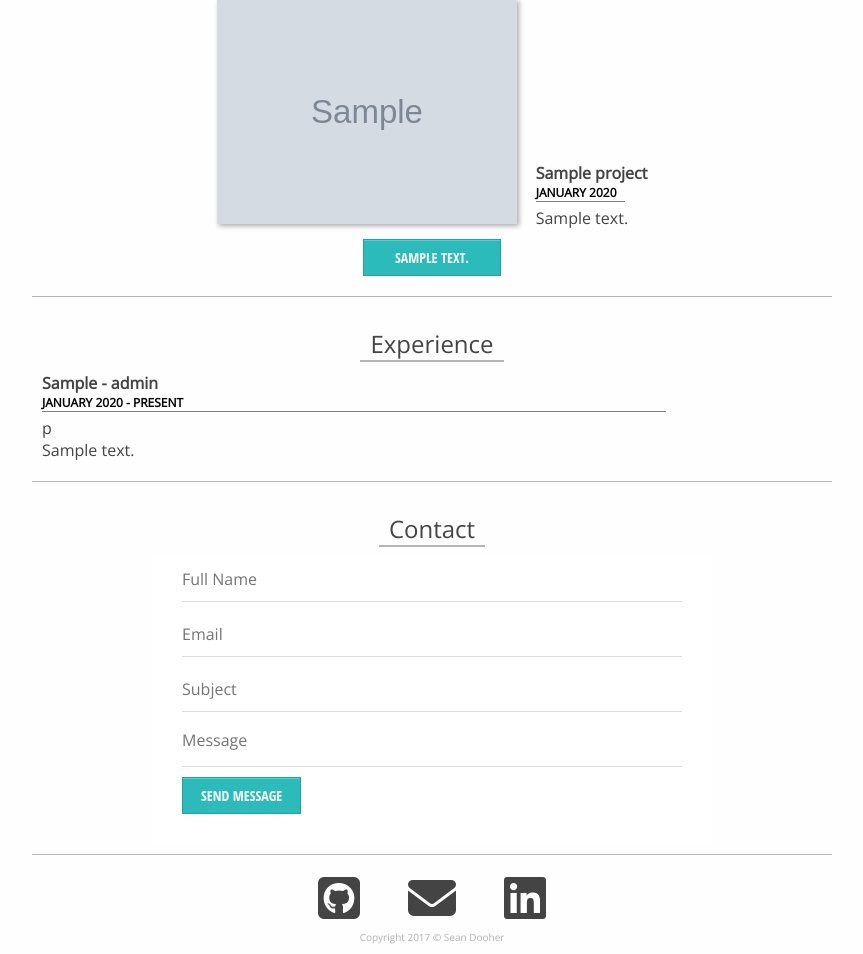
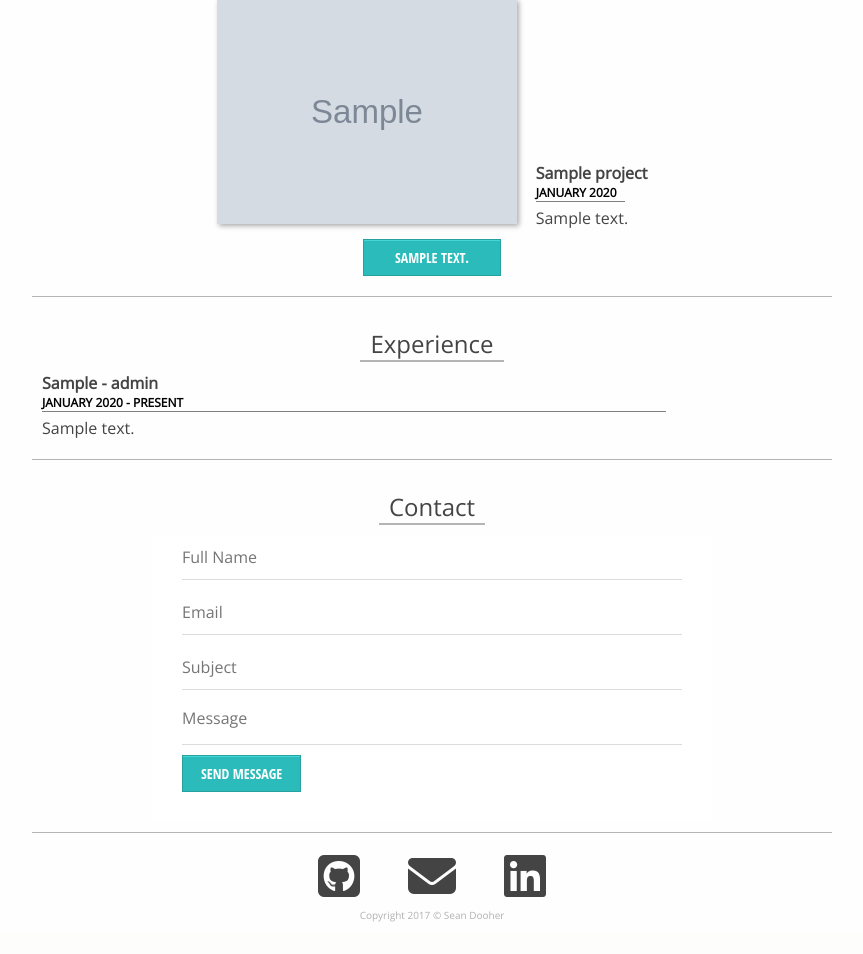
Before and after one commit to sean-dooher/old-website, a Django app: page / in a window 1280 px wide. Shown: the part 909-1863 px from the top of the page, without its empty margins (208-1071 px from the left). After the commit the page ends 1831 px from the top, so only its background shows below. Run offline with Django 3.2, Linux system fonts and the light colour scheme; tables that the repository leaves empty hold one stand-in row (values such as "Sample post"); grey boxes marked "Sample" are stand-in pictures; some libraries are stand-ins or nearby versions.

Commit message:
Add simple style changes

```diff
--- a/mainpages/static/styles/main.css
+++ b/mainpages/static/styles/main.css
@@ -114,6 +114,11 @@ nav a, .menubar a {
 
 nav a:hover, .active {
 	background-color: #818181;
+}
+
+body::after{
+    position:absolute; width:0; height:0; overflow:hidden; z-index:-1;
+    content:url('../media/profile.jpg') url('../media/profile1.jpg');
 }
 
 .banner {
--- a/mainpages/templates/experience.html
+++ b/mainpages/templates/experience.html
@@ -2,6 +2,6 @@
 	<h3><span class="group">{{ experience_item.location }}</span> - <span class="group">{{ experience_item.role }}</span></h3>
 	<h4 class="date">{{experience_item.formatted_start}} - {{experience_item.formatted_end}}</h4>
 	{% for bullet in experience_item.bullets.all %}
-	p<p>{{ bullet.text }}</p>
+	<p>{{ bullet.text }}</p>
 	{% endfor %}
 </div>
--- a/mainpages/templates/index.html
+++ b/mainpages/templates/index.html
@@ -8,8 +8,7 @@
 		{% load static %}
 		<link rel="stylesheet" type="text/css" href="{% static 'styles/main.css' %}"/>
 		<link href="https://fonts.googleapis.com/css?family=Open+Sans:300,400" rel="stylesheet">
-		<script src="https://use.fontawesome.com/41da94ab9e.js" async></script>
-		<script src="{% static 'index.js' %}" defer></script>
+
 		<meta name="viewport" content="width=device-width, initial-scale=1"/>
 	</head>
 	<body>
@@ -85,5 +84,7 @@
 			 --><a href="https://www.linkedin.com/in/sean-dooher"><i class="fa fa-linkedin-square" aria-hidden="true"></i></a>
 				<p>Copyright 2017 &copy; Sean Dooher</p>
 		</footer>
+		<script src="https://use.fontawesome.com/41da94ab9e.js" async></script>
+		<script src="{% static 'index.js' %}" defer></script>
 	</body>
 </html>
--- a/website/urls.py
+++ b/website/urls.py
@@ -22,5 +22,7 @@ from django.conf import settings
 urlpatterns = [
     url(r'^$', mainviews.main),
     url(r'^admin/', admin.site.urls),
-    url(r'^message/', mainviews.message)]
+    url(r'^message/', mainviews.message),
+]
+
 urlpatterns += static(settings.MEDIA_URL, document_root=settings.MEDIA_ROOT)
```
Also changed, not shown: mainpages/views.py (line endings or trailing spaces).
